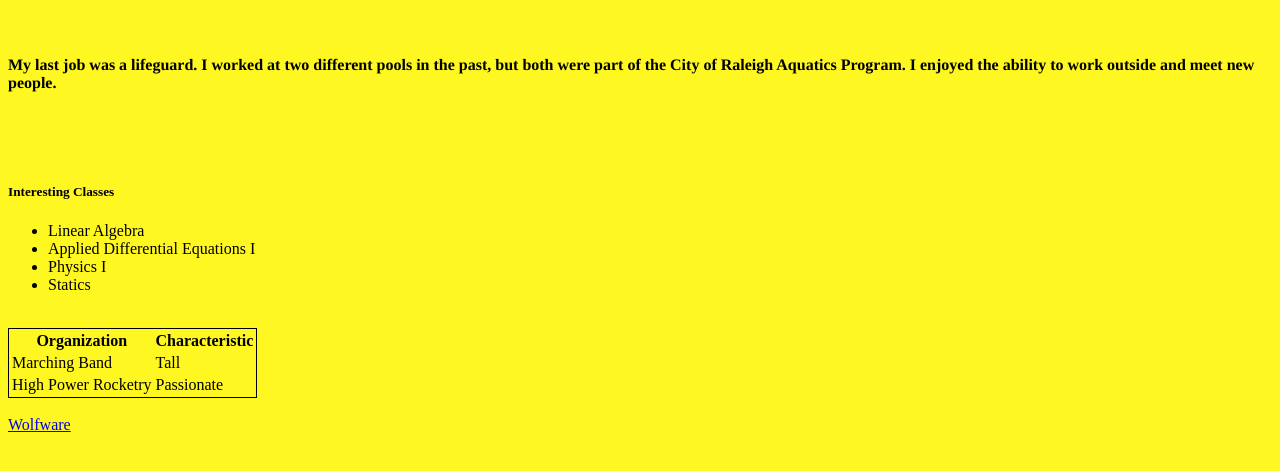
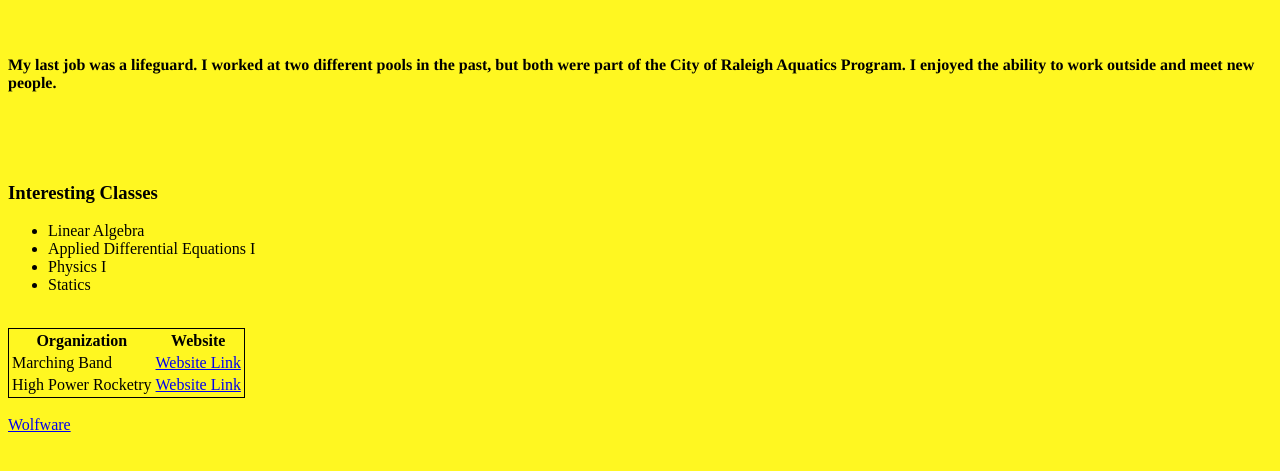
Before and after one commit to Rcvanheu/GL-About-Me, a plain HTML site: page index.html in a window 1280 px wide. Shown: the part 181-652 px from the top of the page. Drawn offline with Linux system fonts and the light colour scheme.

Commit message:
Update index.html

```diff
--- a/index.html
+++ b/index.html
@@ -30,7 +30,7 @@
     </p>
     <br />
     <br />
-    <h5>Interesting Classes</h5>
+    <h3>Interesting Classes</h3>
     <ul>
         <li>Linear Algebra</li>
         <li>Applied Differential Equations I</li>
@@ -39,9 +39,9 @@
     </ul>
     <br />
     <table class="table-border">
-        <tr> <th>Organization</th>  <th>Characteristic</th> </tr>
-        <tr> <td>Marching Band</td>  <td>Tall</td> </tr>
-        <tr> <td>High Power Rocketry</td>  <td>Passionate</td> </tr>
+        <tr> <th>Organization</th>  <th>Website</th> </tr>
+        <tr> <td>Marching Band</td>  <td><a href="https://music.dasa.ncsu.edu/tag/marching-band/" target="_blank">Website Link</a></td> </tr>
+        <tr> <td>High Power Rocketry</td>  <td><a href="https://getinvolved.ncsu.edu/organization/tacholycos" target="_blank">Website Link</a></td> </tr>
     </table>
     <br />
     <a href="https://wolfware.ncsu.edu" target="_blank">Wolfware</a>
```
